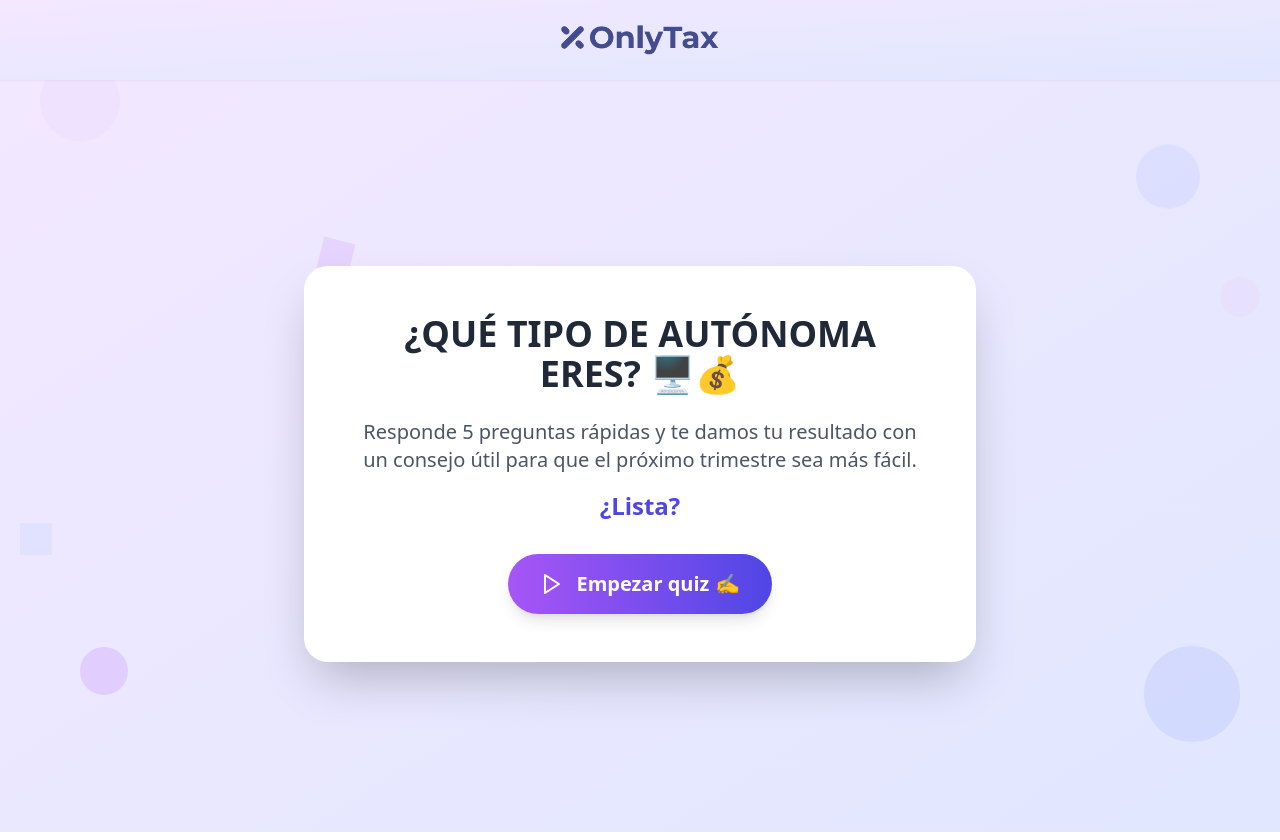
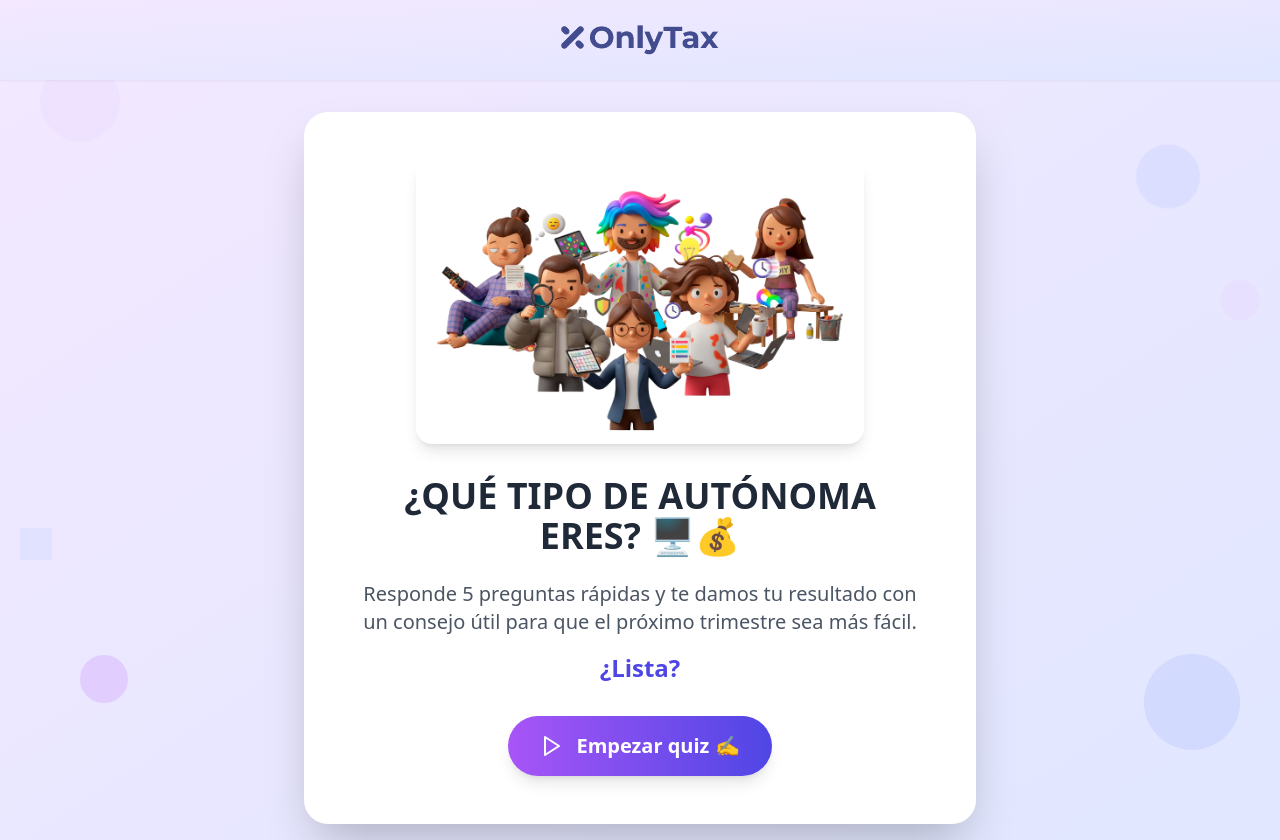
Before and after one commit to OnlyTaxToni/tipo_autonomo, a React (Vite) app: page / in a window 1280 px wide. Built offline with nearby package versions, Linux system fonts and the light colour scheme.

Commit message:
Añadir imagen visual en pantalla de bienvenida

```diff
--- a/src/componets/WelcomeScreen.tsx
+++ b/src/componets/WelcomeScreen.tsx
@@ -28,6 +28,15 @@ export default function WelcomeScreen({ onStart }: WelcomeScreenProps) {
 
       <div className="max-w-2xl mx-auto text-center flex items-center justify-center min-h-[calc(100vh-6rem)]">
         <div className="bg-white rounded-3xl shadow-2xl p-8 md:p-12 transform hover:scale-105 transition-transform duration-300">
+          {/* Imagen visual de los tipos de autónomas */}
+          <div className="mb-8">
+            <img
+              src="/tipos_autonomos.png"
+              alt="Diferentes tipos de autónomas trabajando"
+              className="w-full max-w-md mx-auto rounded-2xl shadow-lg"
+            />
+          </div>
+
           <div className="mb-8">
             <h1 className="text-3xl md:text-4xl font-bold text-gray-800 mb-6 leading-tight">
               ¿QUÉ TIPO DE AUTÓNOMA ERES? 🖥️💰
```
